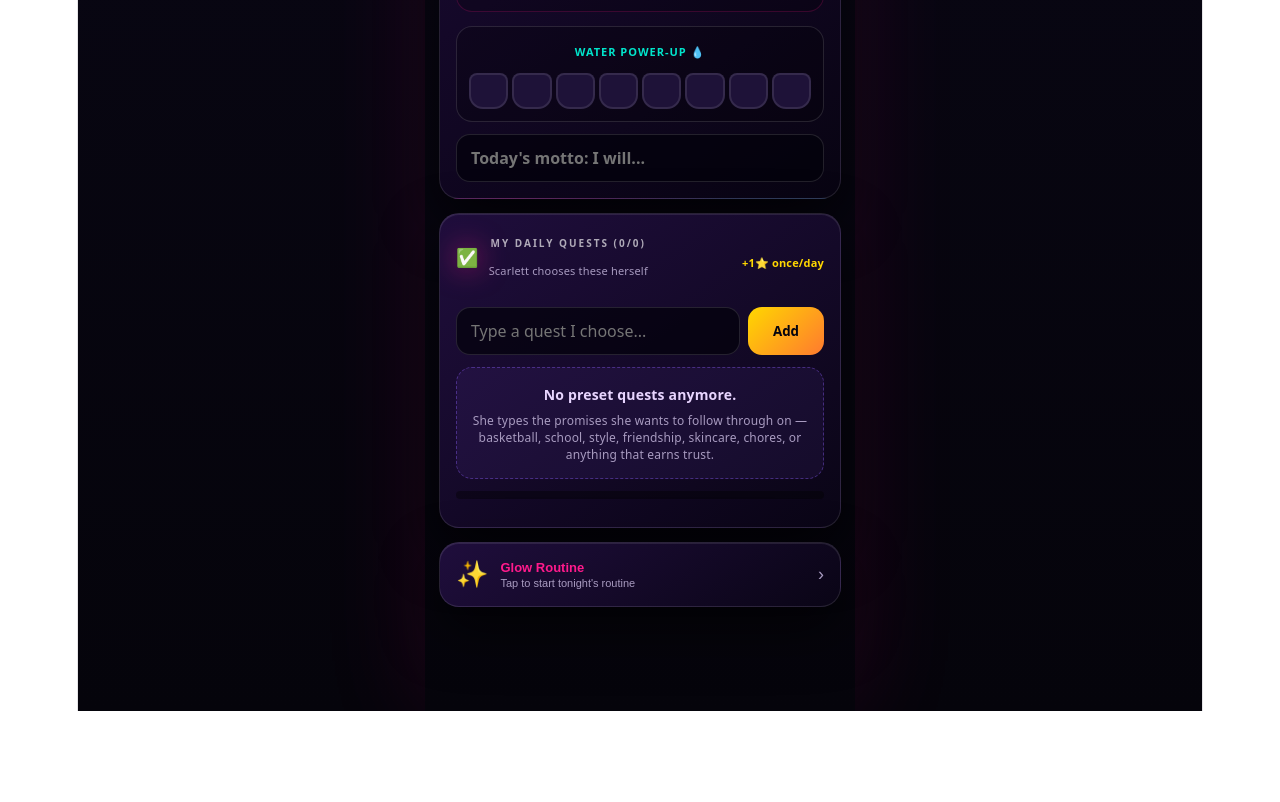
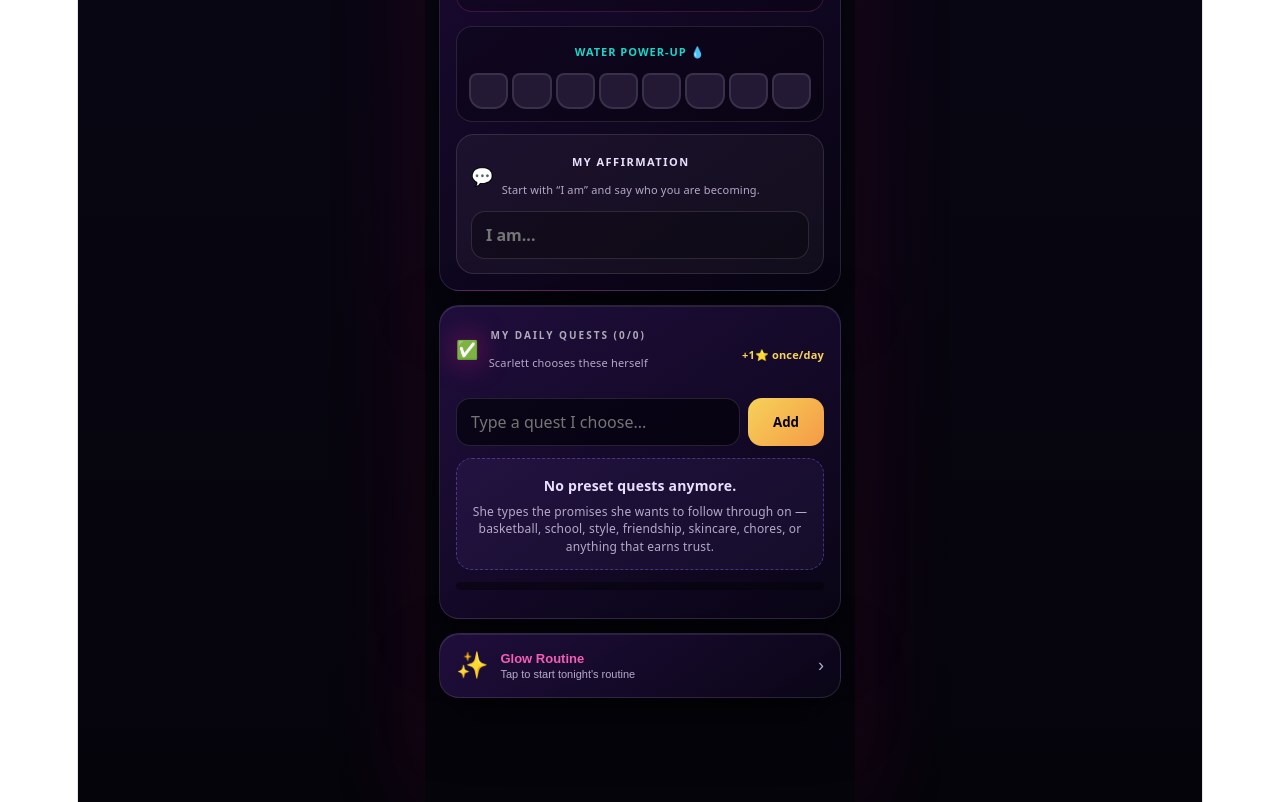
Before and after one commit to cdebacamatt/Scarlett-Tracker, a React (Vite) app: page / in a window 1280 px wide. Shown: the part 1060-1862 px from the top of the page. Before the commit the page ends 1771 px from the top, so only its background shows below. Built offline with nearby package versions, Linux system fonts and the light colour scheme.

Commit message:
Update App.jsx

```diff
--- a/src/App.jsx
+++ b/src/App.jsx
@@ -1,6 +1,6 @@
 import { useState, useEffect, useRef, useCallback } from "react";
 
-const C={bg:"#06040F",nav:"#0C0A1A",navy:"#0E0B1B",navy2:"#150F28",card:"#180D2C",card2:"#1E1238",border:"rgba(255,255,255,.12)",coral:"#FF3D7F",teal:"#00E5CC",purple:"#8B5CF6",gold:"#FFD700",green:"#22D97A",blue:"#4DA6FF",pink:"#FF1A8C",orange:"#FF7A2F",red:"#FF3D5A",white:"#FFFFFF",text:"#FFF0FF",muted:"#A89BC0",light:"#E8D5FF"};
+const C={bg:"#070611",nav:"#100B1C",navy:"#120E20",navy2:"#191228",card:"#1D1430",card2:"#231934",border:"rgba(255,255,255,.11)",coral:"#F04D82",teal:"#18D6C8",purple:"#8E6CF2",gold:"#F6D25A",green:"#3DDC84",blue:"#62A8F7",pink:"#F35CB7",orange:"#F59A45",red:"#F05268",white:"#FFFFFF",text:"#F8F2FF",muted:"#B6A9C9",light:"#E9DFFF"};
 
 // 5 tabs instead of 12
 const TABS=[
@@ -344,7 +344,16 @@ export default function ScarlettTracker(){
           </div>
         </div>
 
-        <input value={vitals.mantra||""} onChange={e=>setVitals(p=>({...p,mantra:e.target.value}))} placeholder="Today's motto: I will..." style={{...INP,fontWeight:800}}/>
+        <div style={{padding:14,borderRadius:18,background:"rgba(255,255,255,.045)",border:`1px solid ${C.border}`}}>
+          <div style={{display:"flex",alignItems:"center",gap:8,marginBottom:7}}>
+            <span style={{fontSize:18}}>💬</span>
+            <div>
+              <div style={{fontSize:11,color:C.light,fontWeight:950,letterSpacing:"1.5px",textTransform:"uppercase"}}>My Affirmation</div>
+              <div style={{fontSize:11,color:C.muted,marginTop:2}}>Start with “I am” and say who you are becoming.</div>
+            </div>
+          </div>
+          <input value={vitals.mantra||""} onChange={e=>setVitals(p=>({...p,mantra:e.target.value}))} placeholder="I am..." style={{...INP,fontWeight:850,fontSize:16,background:"rgba(0,0,0,.26)"}}/>
+        </div>
       </div>
       <div style={cs}>
         <div style={{display:"flex",justifyContent:"space-between",alignItems:"center",marginBottom:10}}>
```
